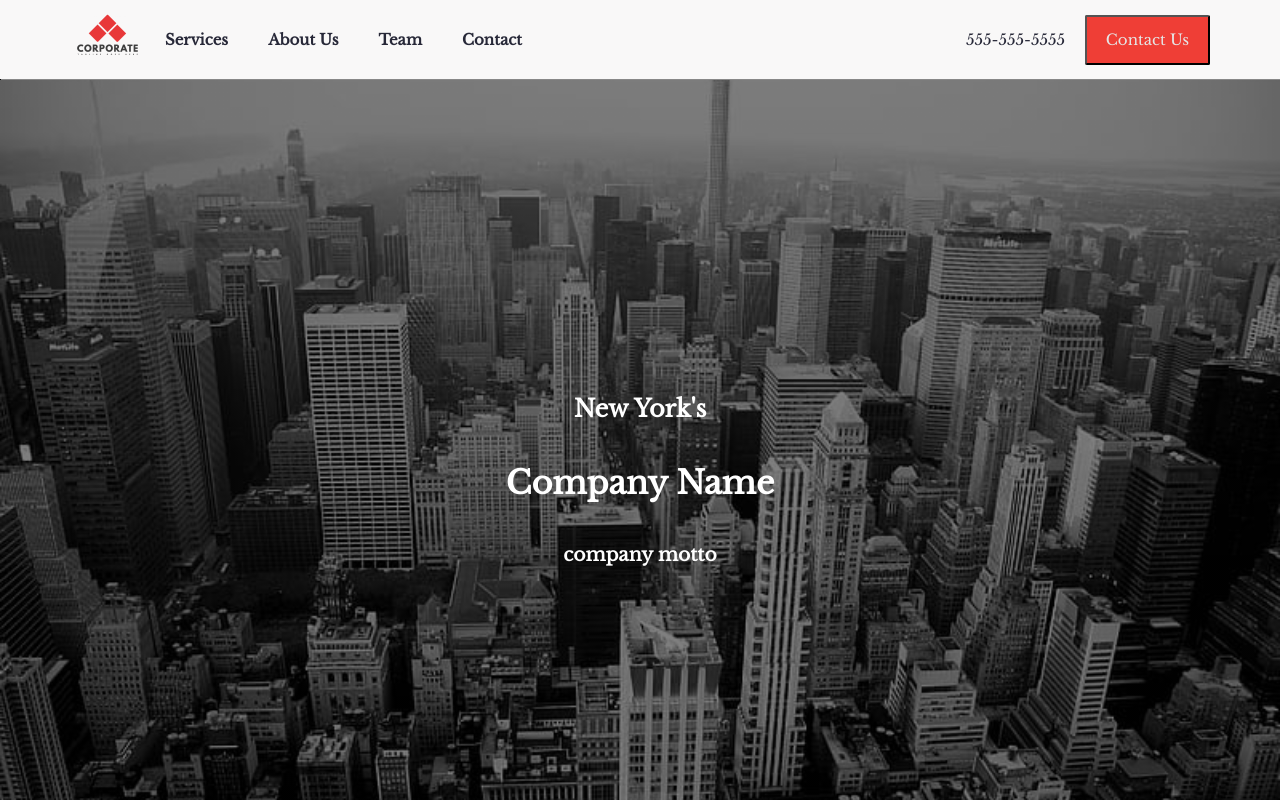
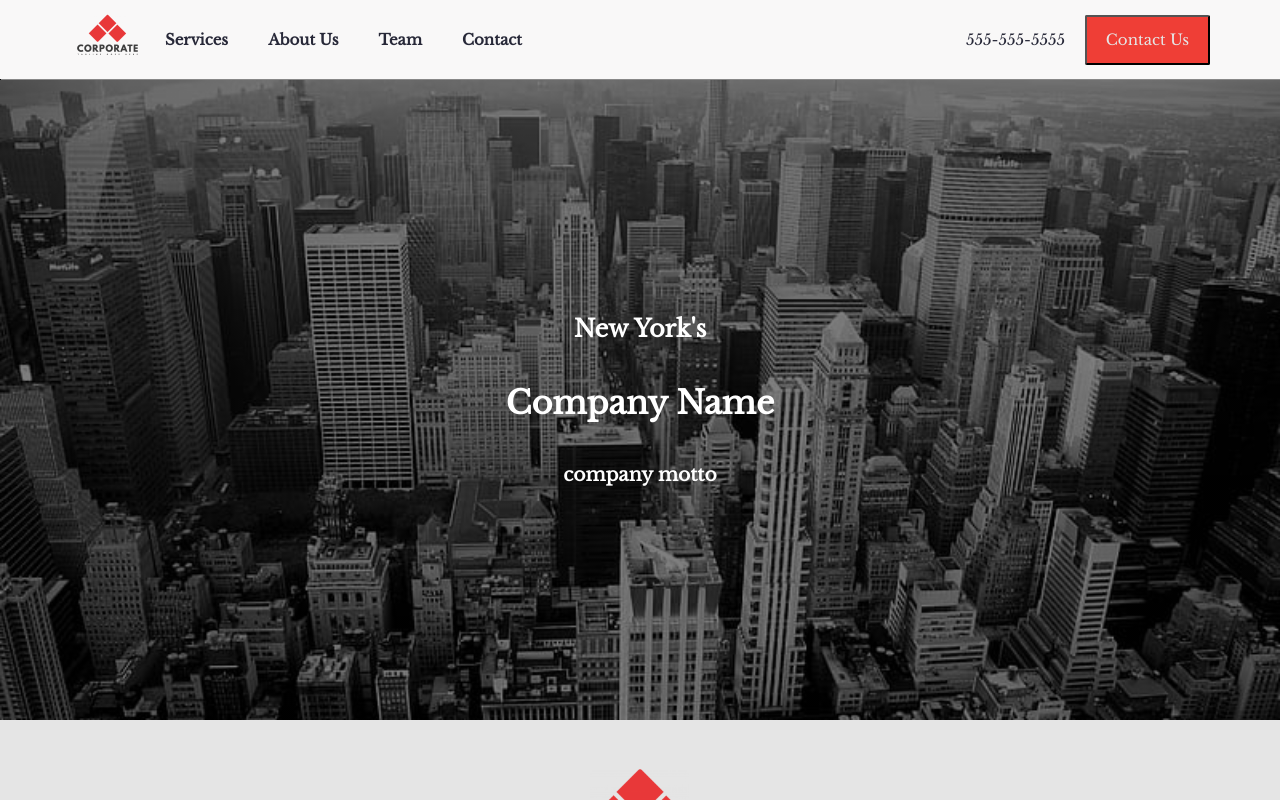
Before and after one commit to Jcillo507/company, a React (Create React App) app: page / in a window 1280 px wide. Shown: the top 800 px of the page. Built offline with nearby package versions, Linux system fonts and the light colour scheme.

Commit message:
intro resized

```diff
--- a/src/css/main.css
+++ b/src/css/main.css
@@ -208,7 +208,7 @@
   background-size: cover;
   background-blend-mode: darken;
   border-top: 1px black solid;
-  height: 800px;
+  height: 80vh;
   display: flex;
   flex-direction: column;
   justify-content: center;
--- a/src/scss/_intro.scss
+++ b/src/scss/_intro.scss
@@ -6,7 +6,7 @@
    background-size: cover;
    background-blend-mode: darken;
   border-top: 1px black solid;
-  height:800px;
+  height:80vh;
   display: flex;
   flex-direction: column;
   justify-content: center;
```
Also changed, not shown: 1 other file (tests, documents, lock files or other folders).
